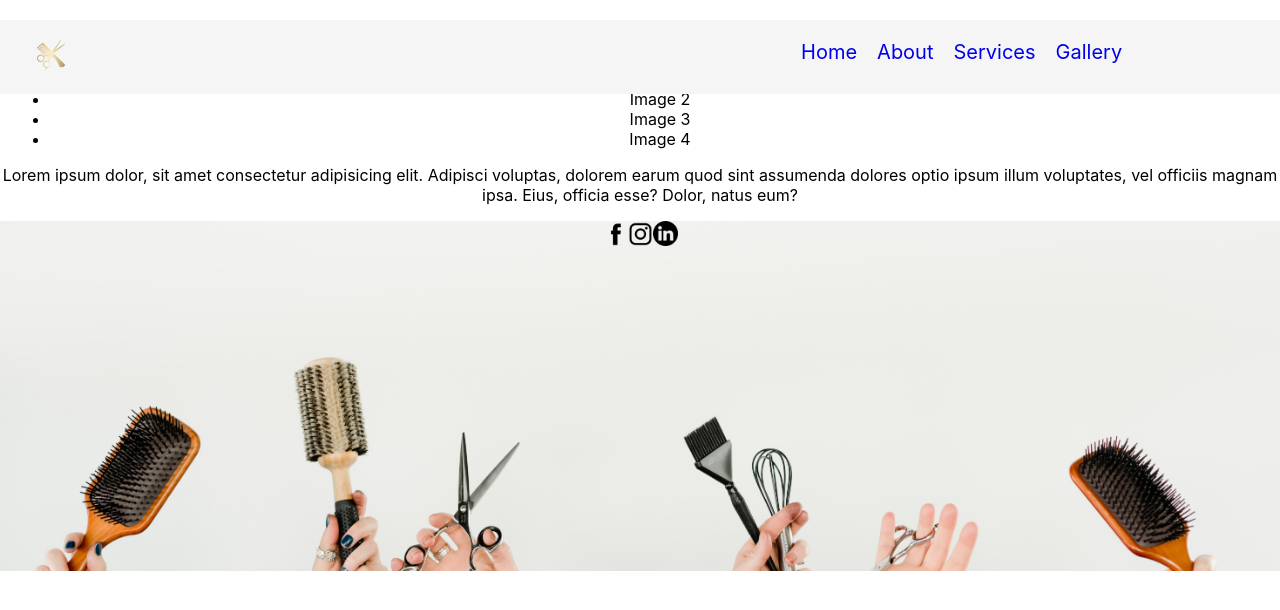
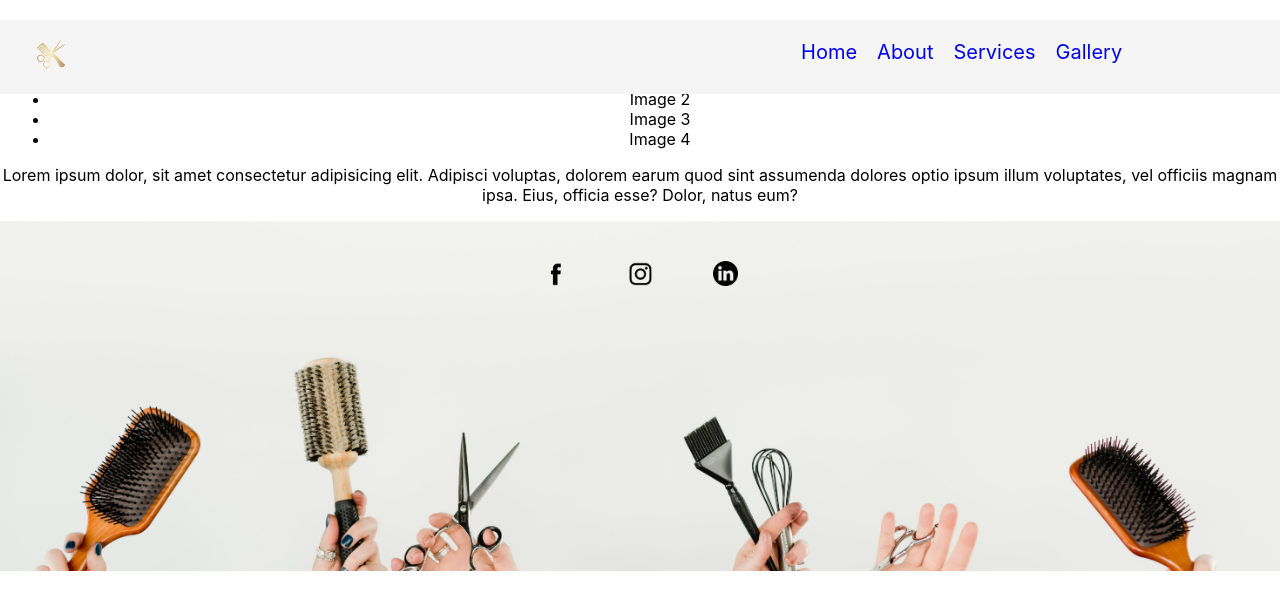
Before and after one commit to fcondori1/salon-nr, a React (Create React App) app: page /gallery in a window 1280 px wide. Shown: the top 610 px of the page. Built offline with nearby package versions, Linux system fonts and the light colour scheme.

Commit message:
update classes

```diff
--- a/src/component/Footer/Footer.js
+++ b/src/component/Footer/Footer.js
@@ -10,19 +10,22 @@ function Footer(props) {
 			<a
 				href='https://www.facebook.com/noelia.romero.311'
 				target='_blank'
-				rel='noreferrer'>
+				rel='noreferrer'
+				className='space'>
 				<img src={facebook} alt='facebook logo' className='logo'></img>
 			</a>
 			<a
 				href='https://www.instagram.com/rjnbeauty/?utm_medium=copy_link'
 				target='_blank'
-				rel='noreferrer'>
+				rel='noreferrer'
+				className='space'>
 				<img src={instagram} alt='instagram logo' className='logo'></img>
 			</a>
 			<a
 				href='https://www.youtube.com/watch?v=dQw4w9WgXcQ'
 				target='_blank'
-				rel='noreferrer'>
+				rel='noreferrer'
+				className='space'>
 				<img src={linkedin} alt='linkedin logo' className='logo'></img>
 			</a>
 		</div>
```
